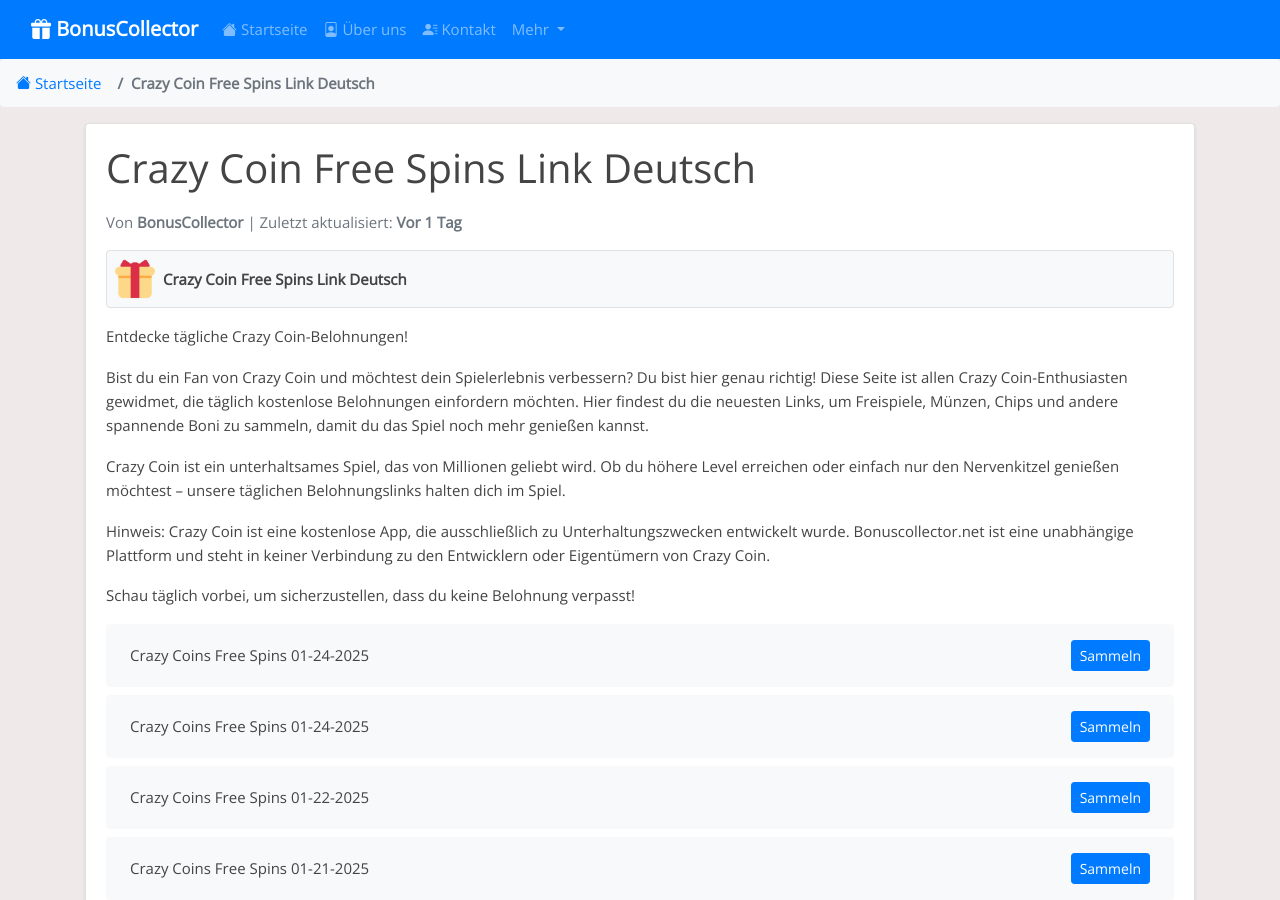
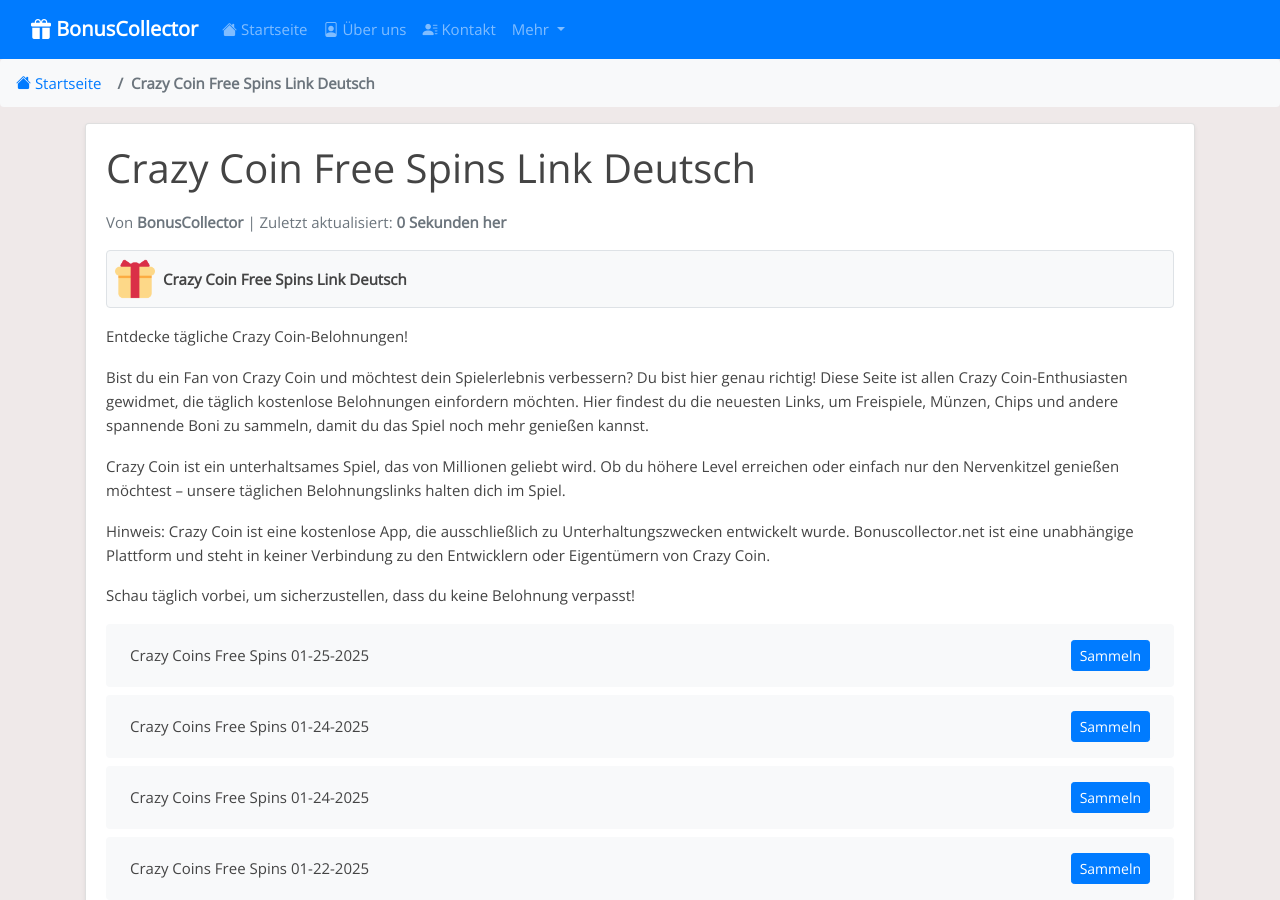
Before and after one commit to Prollad99/bs-de, a Jekyll site: the page built from _posts/2025-01-20-crazy-coin.md, in a window 1280 px wide and 900 px high. Built offline with Jekyll 4.4.1, drawn with Linux system fonts in a browser that asks for light colours.

Commit message:
Aktualisiere crazy-coin-Belohnungslinks, Inhalte und Änderungsdatum

```diff
--- a/_data/include_files.yml
+++ b/_data/include_files.yml
@@ -29,7 +29,7 @@
   last_modified: 2025-01-25 05:12:20
 
 crazy-coin.html:
-  last_modified: 2025-01-24 16:41:13
+  last_modified: 2025-01-25 18:16:02
 
 huuuge-casino.html:
   last_modified: 2025-01-22 04:39:10
--- a/_includes/crazy-coin.html
+++ b/_includes/crazy-coin.html
@@ -1,4 +1,8 @@
 <ul class="list-group mt-3 mb-4">
+  <li class="list-group-item d-flex justify-content-between align-items-center">
+    <span>Crazy Coins Free Spins 01-25-2025</span>
+    <a href="https://cc.rwys.xyz/?code=CBJF" class="btn btn-primary btn-sm">Sammeln</a>
+  </li>
   <li class="list-group-item d-flex justify-content-between align-items-center">
     <span>Crazy Coins Free Spins 01-24-2025</span>
     <a href="https://cc.rwys.xyz/?code=CAN5" class="btn btn-primary btn-sm">Sammeln</a>
--- a/links-json/crazy-coin.json
+++ b/links-json/crazy-coin.json
@@ -1,4 +1,8 @@
 [
+  {
+    "href": "https://cc.rwys.xyz/?code=CBJF",
+    "date": "2025-01-25"
+  },
   {
     "href": "https://cc.rwys.xyz/?code=CAN5",
     "date": "2025-01-24"
```
